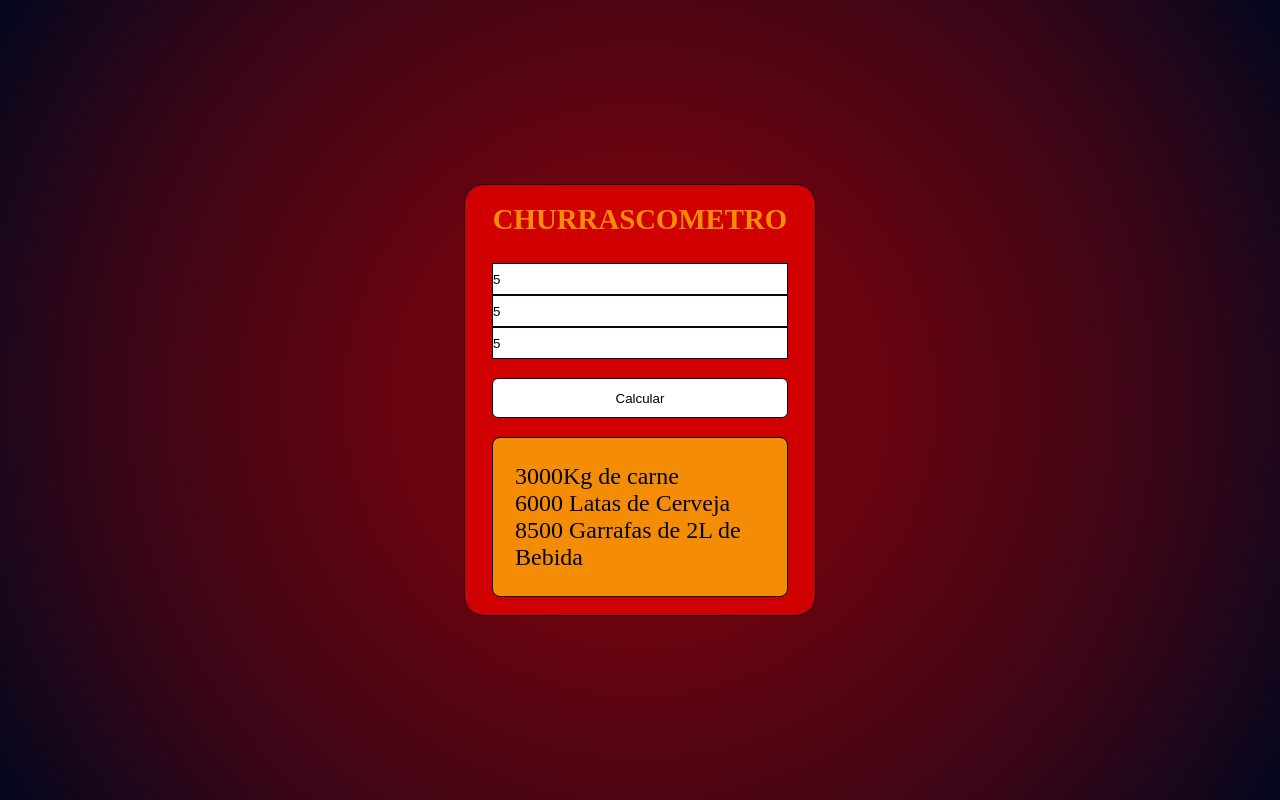
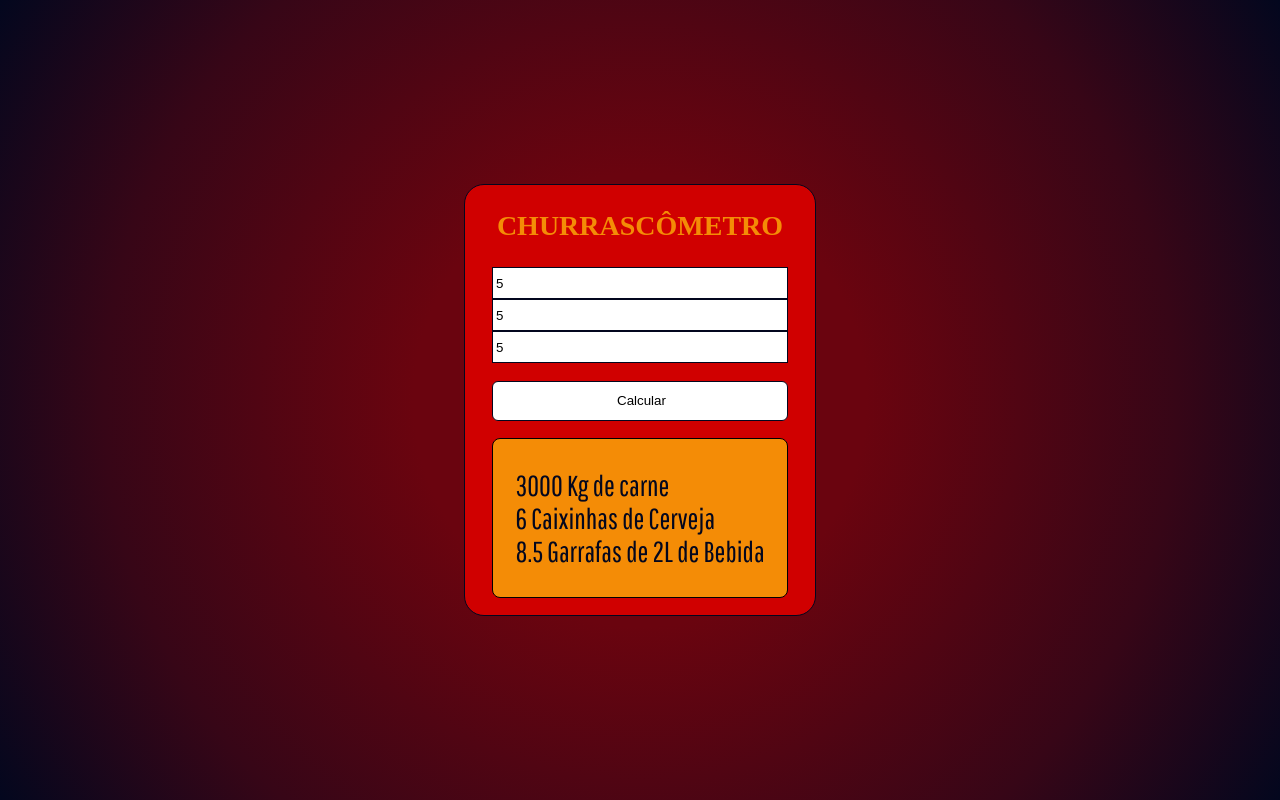
Before and after one commit to thiagO031/Churrascometro, a plain HTML site: page index.html in a window 1280 px wide. Both pictures are taken after typing "5", "5", "5" into the empty fields and a click on the button "Calcular". Drawn offline with Linux system fonts and the light colour scheme; a web font is replaced by a local one.

Commit message:
Churrascômetro - Projeto em desenvolvimento

```diff
--- a/index.html
+++ b/index.html
@@ -13,7 +13,7 @@
 <body>
     <main id="main">
         <div id="conteudo" class="conteudo">
-            <h1>Churrascometro</h1>
+            <h1>Churrascômetro</h1>
 
             <div class="inputs">
                 <input id="adultos" type="number" placeholder="Adultos">
--- a/script.js
+++ b/script.js
@@ -11,47 +11,47 @@ function calcular(){
 
     let adulto6hrs = {
         carne: 400 * adultos,
-        cerveja: 1200 * adultos,
-        refri: 1000* adultos
+        cerveja: (1200 * adultos) / 1000,
+        refri: (1000 * adultos) / 2000
     }
 
     let adultoMais6hrs = {
         carne: 650 * adultos,
-        cerveja: 2000 * adultos,
-        refri: 1500 * adultos
+        cerveja: (2000 * adultos) / 2000,
+        refri: (1500 * adultos) / 3000
     }
 
     let crianca6hrs = {
         carne: 200 * crianca,
-        refri: 500 * crianca
+        refri: (500 * crianca) / 1000
     }
 
     let criancaMais6hrs = {
         carne: 325 * crianca,
-        refri: 750 * crianca
+        refri: (750 * crianca) / 1500
     }
 
     // valores padroes ATE 6 HORAS de festa ADULTOS E CRINÇAS
-    if (adultos >= 1 && crianca >= 1 && duracao <= 6) {
-        res.innerHTML = `${adulto6hrs.carne + crianca6hrs.carne}Kg de carne <br>
-        ${adulto6hrs.cerveja} Latas de Cerveja <br>
+    if (adultos > 1 && crianca >= 1 && duracao <= 6) {
+        res.innerHTML = `${adulto6hrs.carne + crianca6hrs.carne} Kg de carne <br>
+        ${adulto6hrs.cerveja} Caixinhas de Cerveja <br>
         ${adulto6hrs.cerveja + crianca6hrs.refri} Garrafas de 2L de Bebida`
         // valores MAIS DE 6 HORAS de festa ADULTOS E CRIANÇAS
     } else {
-        if (adultos >= 1 && crianca >= 1 && duracao > 6) {
-            res.innerHTML = `${adultoMais6hrs.carne + crianca6hrs.carne}Kg de Carne <br>
-            ${adultoMais6hrs.cerveja} Latas de Cerveja <br>
+        if (adultos > 1 && crianca >= 1 && duracao > 6) {
+            res.innerHTML = `${adultoMais6hrs.carne + crianca6hrs.carne} Kg de Carne <br>
+            ${adultoMais6hrs.cerveja} Caixinhas de Cerveja <br>
             ${adultoMais6hrs.refri + criancaMais6hrs.refri} Garrafas de 2L de Bebida`
             // valores padroes ATE 6 HORAS de festa SO ADULTOS
-        } else if (adultos >= 1 && crianca == 0 && duracao <= 6) {
-            res.innerHTML = `${adulto6hrs.carne}Kg de Carne <br>
-            ${adulto6hrs.cerveja} Latas de Cerveja <br>
+        } else if (adultos > 1 && crianca == 0 && duracao <= 6) {
+            res.innerHTML = `${adulto6hrs.carne} Kg de Carne <br>
+            ${adulto6hrs.cerveja} Caixinhas de Cerveja <br>
             ${adulto6hrs.refri} Garrafas de 2L de Bebida`
             // valores MAIS DE 6 HORAS de festa SO ADULTOS
         } else {
-            if (adultos >= 1 && crianca == 0 && duracao > 6) {
-                res.innerHTML = `${adultoMais6hrs.carne}Kg de Carne <br>
-                ${adultoMais6hrs.cerveja} Latas de Cerveja <br>
+            if (adultos > 1 && crianca == 0 && duracao > 6) {
+                res.innerHTML = `${adultoMais6hrs.carne} Kg de Carne <br>
+                ${adultoMais6hrs.cerveja} Caixinhas de Cerveja <br>
                 ${adultoMais6hrs.refri} Garrafas de 2L de Bebida`
             } else{
                 alert('Algum dados está errado! Certifique-se')
--- a/style.scss
+++ b/style.scss
@@ -1,7 +1,11 @@
+@import url('https://fonts.googleapis.com/css2?family=Fredericka+the+Great&family=Pathway+Gothic+One&display=swap');
+
 // @use 'variables';
 // @use 'mixins';
 $gradienteColor: radial-gradient(circle, rgba(106, 4, 15, 1) 30%, rgba(55, 6, 23, 1) 71%, rgba(3, 7, 30, 1) 100%);
 $colorDarkBlue: #03071e;
+$fontFredericka: 'Fredericka the Great';
+$fontPathway: 'Pathway Gothic One';
 
 @mixin flexCenter {
     display: flex;
@@ -14,8 +18,6 @@ $colorDarkBlue: #03071e;
     border-radius: 20px;
     background-color: #d00000;
 }
-
-
 
 
 *{
@@ -52,16 +54,18 @@ main{
     }
 
     h1{
-        font-size: 1.8rem;
-        padding-bottom: 0.5rem;
+        font-size: 1.75rem;
+        padding: 0.5rem 0rem;
         color: #f48c06;
         text-transform: uppercase;
+        font-family: $fontFredericka;
     }
 
     input{
         width: 100%;
         height: 2rem;
         border: 0.1rem solid #03071e;
+        padding-left: 3px
     }
 
     .calcular{
@@ -83,8 +87,9 @@ main{
         width: 0%;
         height: 0rem;
 
-        font-size: x-large;
+        font-size: 1.8rem;
         color: $colorDarkBlue;
+        font-family: $fontPathway;
 
         #resultado{
             @include flexCenter();
```
Also changed, not shown: style.css, 1 other file.
